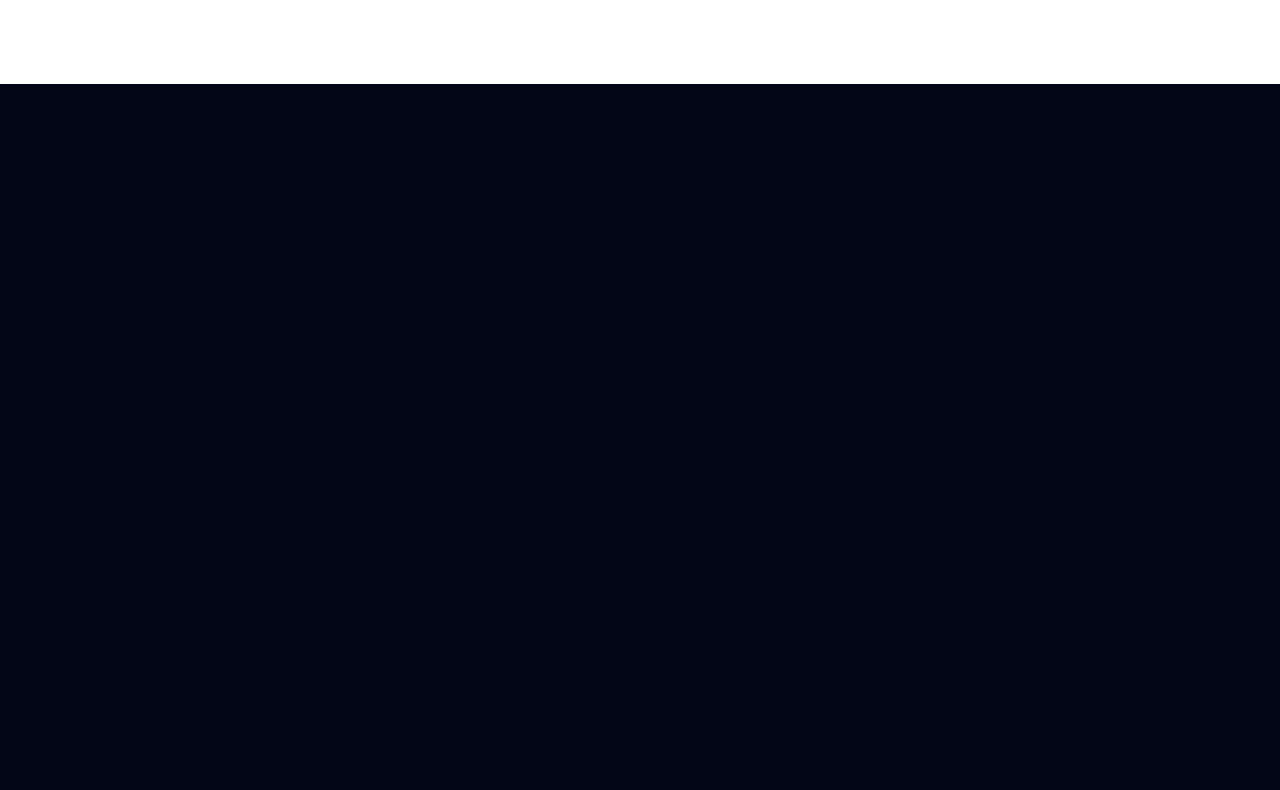
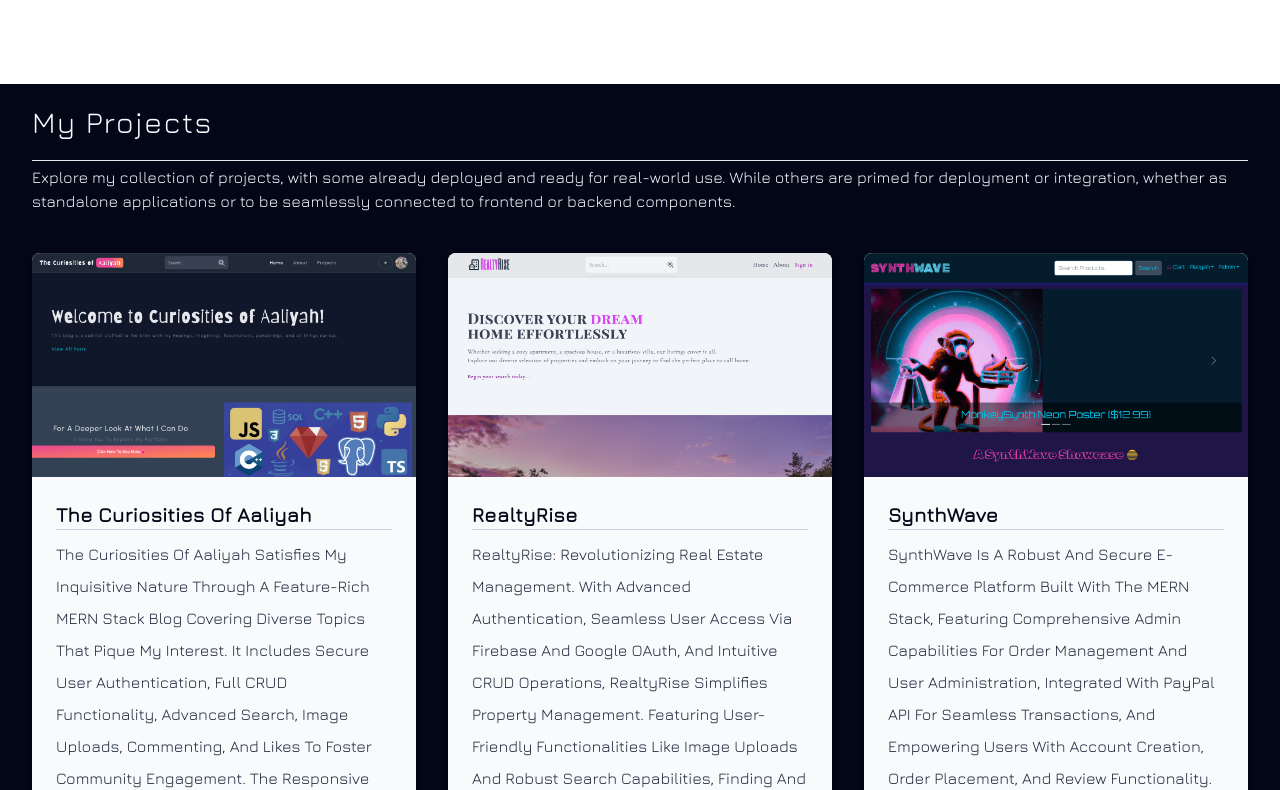
Before and after one commit to Aaliyah1699/Apps-Portfolio, a React (Vite) app: page / in a window 1280 px wide. Shown: the part 1678-2468 px from the top of the page. Before the commit the page ends 1762 px from the top, so only its background shows below. Built offline with nearby package versions, Linux system fonts and the light colour scheme; a web font is replaced by a local one.

Commit message:
Update portfolio

```diff
--- a/src/App.jsx
+++ b/src/App.jsx
@@ -2,6 +2,7 @@ import About from './components/About';
 import Hero from './components/Hero';
 import Navbar from './components/Navbar';
 import Skills from './components/Skills';
+import Projects from './components/Projects';
 
 const App = () => {
     return (
@@ -10,6 +11,7 @@ const App = () => {
             <Hero />
             <Skills />
             <About />
+            <Projects />
         </>
     );
 };
--- a/src/components/Navbar.jsx
+++ b/src/components/Navbar.jsx
@@ -9,11 +9,12 @@ const Navbar = () => {
                 </h2>
                 <div className='flex gap-x-3 leading-loose border-b border-slate-700 '>
                     {links.map((link) => {
-                        const { id, href, text } = link;
+                        const { id, href, text, to } = link;
                         return (
                             <a
                                 key={id}
                                 href={href}
+                                to={to}
                                 className='capitalize text-lg tracking-widest hover:text-rose-600 duration-300 font-jura hover:shadow-lg'
                             >
                                 {text}
--- a/src/data.jsx
+++ b/src/data.jsx
@@ -16,7 +16,7 @@ export const links = [
     { id: nanoid(), href: '#about', text: 'about' },
     {
         id: nanoid(),
-        href: 'https://aaliyahm-portfolio.netlify.app/projects',
+        href: '#projects',
         text: 'projects',
     },
 ];
--- a/src/main.jsx
+++ b/src/main.jsx
@@ -2,22 +2,9 @@ import React from 'react';
 import ReactDOM from 'react-dom/client';
 import App from './App.jsx';
 import './index.css';
-import ProjectsPage from './pages/ProjectsPage';
-import { RouterProvider, createBrowserRouter } from 'react-router-dom';
-
-const router = createBrowserRouter([
-    {
-        path: '/',
-        element: <App />,
-    },
-    {
-        path: 'https://aaliyahm-portfolio.netlify.app/projects',
-        element: <ProjectsPage />,
-    },
-]);
 
 ReactDOM.createRoot(document.getElementById('root')).render(
     <React.StrictMode>
-        <RouterProvider router={router} />
+        <App />
     </React.StrictMode>
 );
--- a/src/pages/ProjectsPage.jsx
+++ /dev/null
@@ -1,23 +0,0 @@
-import Projects from '../components/Projects';
-import { RxDoubleArrowLeft } from 'react-icons/rx';
-
-const ProjectsPage = () => {
-    return (
-        <>
-            <div className='mt-9 mx-8 text-xl flex row-span-1'>
-                <a href='/' className='font-jura text-slate-50 '>
-                    <RxDoubleArrowLeft className='h-8 w-8 text-rose-600' />
-                </a>
-                <a href='/'>
-                    <h2 className='text-3xl font-extrabold tracking-wide ml-3 font-bruno text-slate-50'>
-                        Aaliyah's<span className='text-rose-600'>Work</span>
-                    </h2>
-                </a>
-            </div>
-
-            <Projects />
-        </>
-    );
-};
-
-export default ProjectsPage;
```
